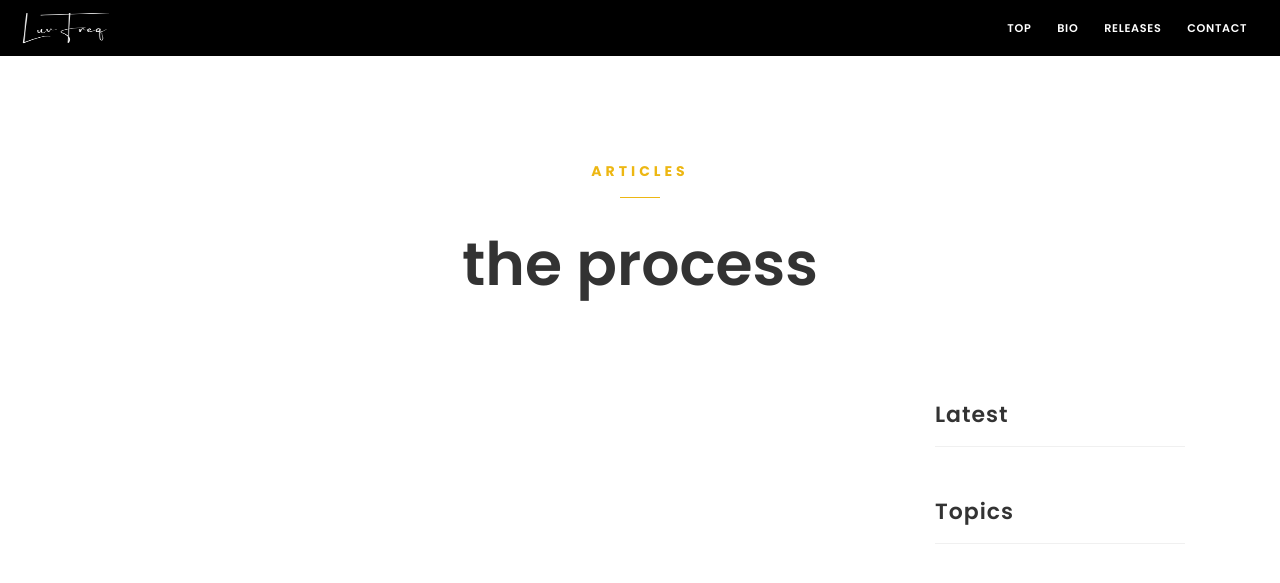
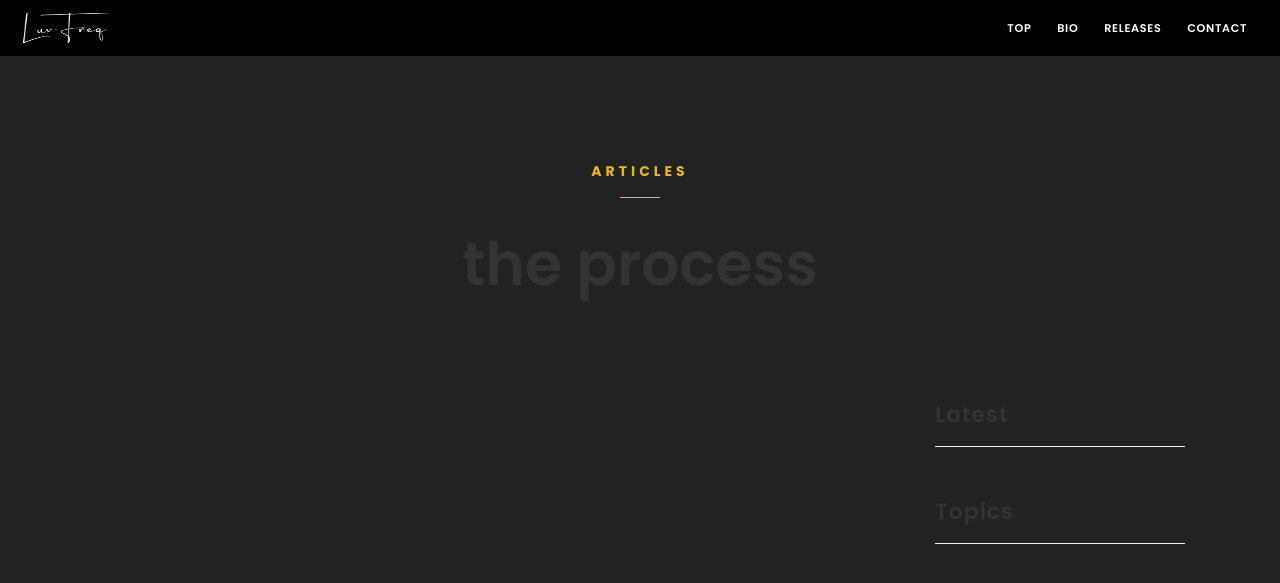
Before and after one commit to 9spire/LuvFreq, a Jekyll site: the page built from blog/index.html, in a window 1280 px wide. Shown: the top 583 px of the page. Built offline with Jekyll 4.4.1, drawn with Linux system fonts in a browser that asks for light colours.

Commit message:
Remove white gap below the contact section.
Match the page background to the dark contact block and clear leftover main bottom spacing.

Co-authored-by: Cursor <cursoragent@cursor.com>

```diff
--- a/assets/css/patch.css
+++ b/assets/css/patch.css
@@ -462,9 +462,25 @@ body.posts .modBlogPost {
   background: transparent;
 }
 
-/* Offset page content under fixed header */
+/* Offset page content under fixed header (override theme -100px top-shift) */
+html,
+body {
+  background: #222;
+}
+
+#main {
+  margin-bottom: 0;
+  padding-bottom: 0;
+}
+
 #main.top-shift {
+  margin-top: 0;
   padding-top: 56px;
+}
+
+.contact-section.full.dark {
+  padding-bottom: 3rem;
+  margin-bottom: 0;
 }
 
 @media only screen and (max-width: 900px) {
@@ -518,6 +534,7 @@ body.posts .modBlogPost {
   }
 
   #main.top-shift {
+    margin-top: 0;
     padding-top: 50px;
   }
 
@@ -635,7 +652,8 @@ body.posts .modBlogPost {
 
 /* Contact + listen & connect */
 .contact-section {
-  padding-bottom: 2.5rem;
+  padding-bottom: 3rem;
+  margin-bottom: 0;
 }
 
 .contact-section__details {
```
